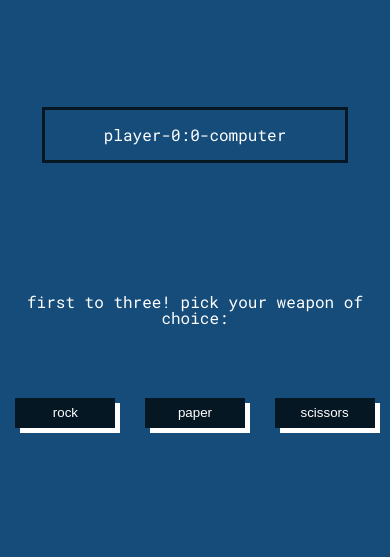
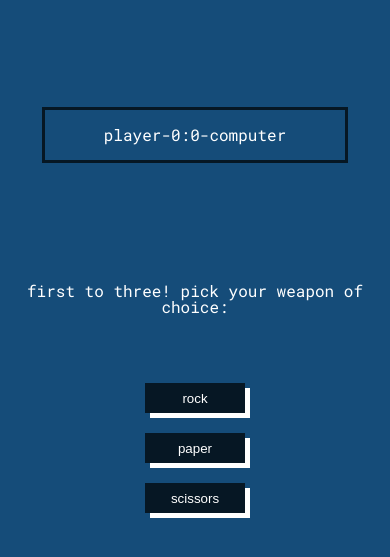
Before and after one commit to aryanchegini/rockpaperscissors, a plain HTML site: page index.html in a window 390 px wide. Shown: the part 231-788 px from the top of the page. Drawn offline with Linux system fonts and the light colour scheme.

Commit message:
fixed media query

```diff
--- a/styles/style.css
+++ b/styles/style.css
@@ -110,7 +110,7 @@ button:active {
         width: 75vw;
     }
 
-    .selections {
+    .options {
         display: flex;
         flex-direction: column;
         align-items: center;
```
